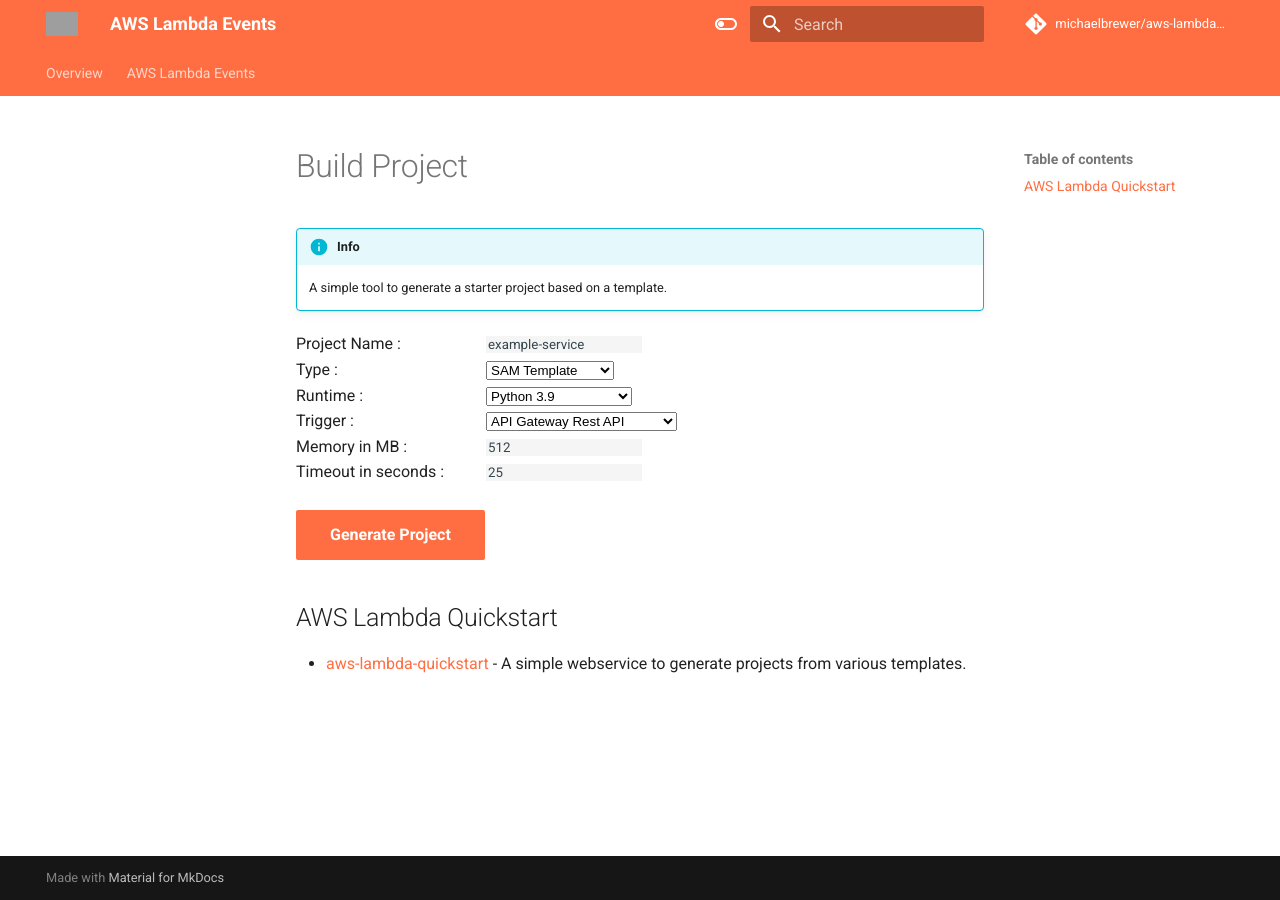
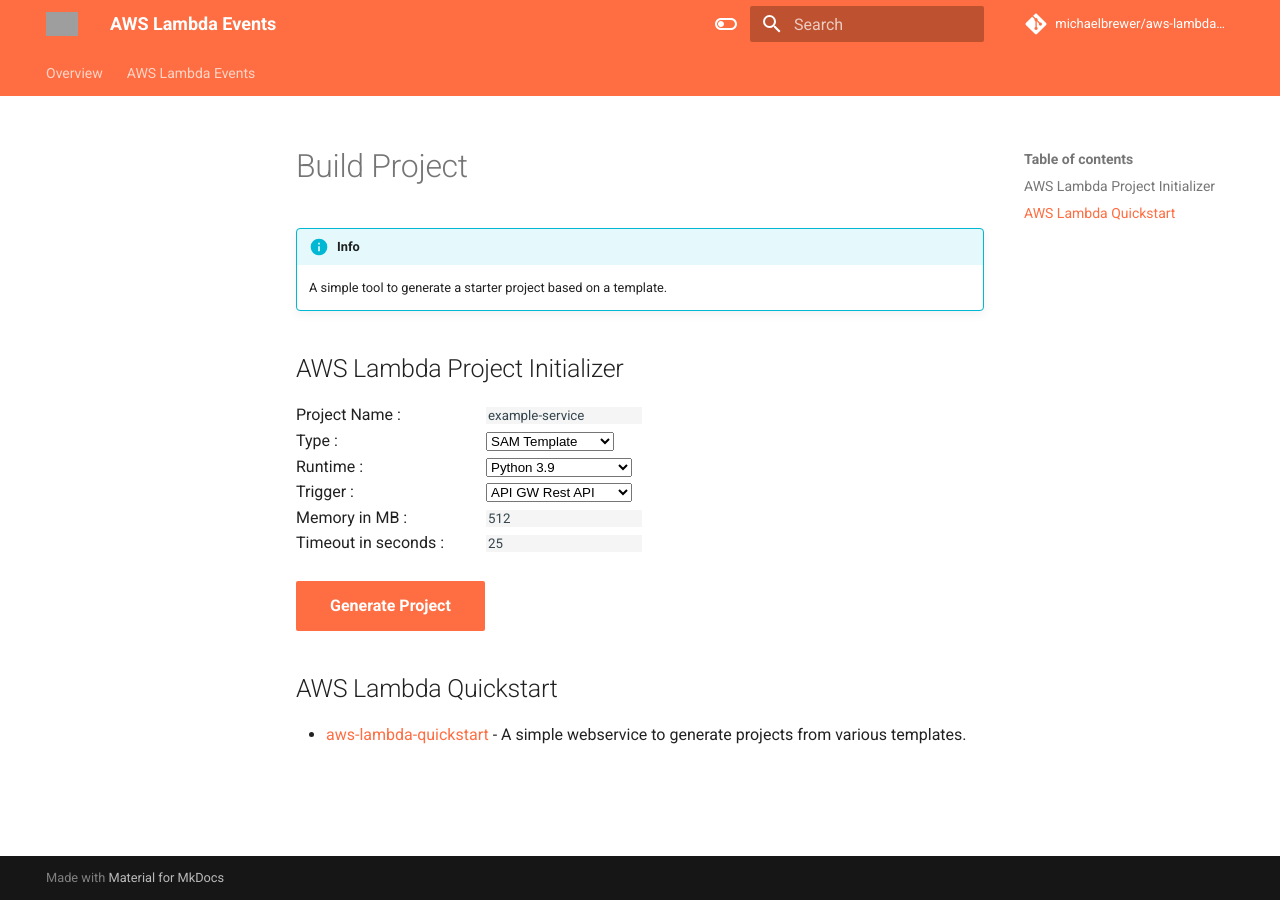
Before and after one commit to michaelbrewer/aws-lambda-events, an MkDocs documentation site: the page built from docs/build-project.md, in a window 1280 px wide. Built offline with MkDocs 1.6.1 and Material for MkDocs 9.7.7, drawn with Linux system fonts in a browser that asks for light colours; comment, search, counter and statistics services are not loaded; some of the changed lines change nothing that is shown; grey boxes are pictures that could not be loaded.

Commit message:
chore: mobile phone size

```diff
--- a/docs/build-project.md
+++ b/docs/build-project.md
@@ -2,6 +2,8 @@
 
 !!! info
     A simple tool to generate a starter project based on a template.
+
+## AWS Lambda Project Initializer
 
 <script>
 function buildProject() {
@@ -57,9 +59,9 @@
   <br/>
   <label for="projectTrigger">Trigger :</label>
   <select id="projectTrigger" name="trigger">
-    <option value="rest-api" selected>API Gateway Rest API</option>
-    <option value="http-api">API Gateway Rest API</option>
-    <option value="s3">S3 Bucket Event Notification</option>
+    <option value="rest-api" selected>API GW Rest API</option>
+    <option value="http-api">API GW Rest API</option>
+    <option value="s3">S3 Event Notification</option>
   </select>
   <br/>
   <label for="projectMemory">Memory in MB :</label> <input id="projectMemory" name="memory" value="512"><br/>
```
